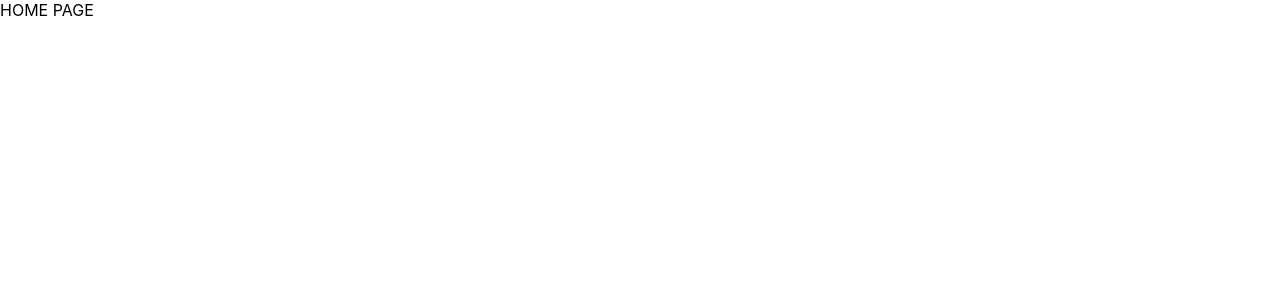
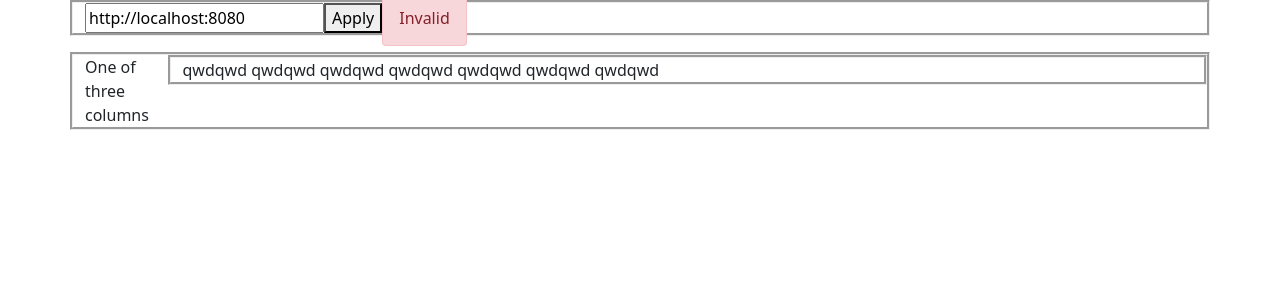
Before and after one commit to adgs85/mon-frontend, a React app: page / in a window 1280 px wide. Shown: the top 300 px of the page. Built offline with nearby package versions, Linux system fonts and the light colour scheme.

Commit message:
initial home page + added url-parse package

```diff
--- a/package.json
+++ b/package.json
@@ -57,6 +57,7 @@
     "tailwindcss": "^3.0.2",
     "terser-webpack-plugin": "^5.2.5",
     "typescript": "^4.6.2",
+    "url-parse": "^1.5.10",
     "web-vitals": "^2.1.4",
     "webpack": "^5.64.4",
     "webpack-dev-server": "^4.6.0",
--- a/src/App.tsx
+++ b/src/App.tsx
@@ -1,7 +1,5 @@
 import React from 'react';
-import logo from './logo.svg';
 import './App.css';
-import { Comp1 } from './components/test/Comp1';
 import { HomePage } from './components/main/HomePage';
 
 function App() {
--- a/src/components/main/HomePage.tsx
+++ b/src/components/main/HomePage.tsx
@@ -1,10 +1,56 @@
 import React from "react";
 
 
-export class HomePage extends React.PureComponent<any, {date: Date}> {
+
+const defaultServerUrl="http://localhost:8080"
+
+export interface HomePageState{
+    serverUrl: string | undefined
+}
+
+export interface HomePageProps{
+
+}
+
+export class HomePage extends React.PureComponent<HomePageProps, HomePageState> {
+
+    serverUrlInternal=defaultServerUrl
+
+    serverUrinputRef = React.createRef<HTMLInputElement>()
+
+    constructor(props: HomePageProps){
+        super(props)
+        this.state = {
+            serverUrl: defaultServerUrl
+        }
+    }
+
+    applyServerUrlInternal(){
+        this.setState({
+            serverUrl: this.serverUrinputRef.current?.value
+        })
+    }
+
+
     render (){
-        return <div>
-            HOME PAGE
-        </div>
+        return <div className="container">
+                    <p>
+                        <div className="row align-items-start" style={{borderStyle: 'groove'}}>
+                            <div className="col-6">
+                                <input defaultValue={defaultServerUrl} ref={this.serverUrinputRef}></input>
+                                <button onClick={this.applyServerUrlInternal}>Apply</button>
+                                <span className="alert alert-danger">Invalid</span>
+                            </div>
+                        </div>
+                    </p>
+                    <p>
+                    <div className="row align-items-start" style={{borderStyle: 'groove'}}>
+                        <div className="col-1">
+                            One of three columns
+                        </div>
+                        <div className="col-11" style={{borderStyle: 'groove'}}> qwdqwd qwdqwd qwdqwd qwdqwd qwdqwd qwdqwd qwdqwd </div>
+                    </div>
+                    </p>
+            </div>
     }
 }
--- a/src/index.css
+++ /dev/null
@@ -1,13 +0,0 @@
-body {
-  margin: 0;
-  font-family: -apple-system, BlinkMacSystemFont, 'Segoe UI', 'Roboto', 'Oxygen',
-    'Ubuntu', 'Cantarell', 'Fira Sans', 'Droid Sans', 'Helvetica Neue',
-    sans-serif;
-  -webkit-font-smoothing: antialiased;
-  -moz-osx-font-smoothing: grayscale;
-}
-
-code {
-  font-family: source-code-pro, Menlo, Monaco, Consolas, 'Courier New',
-    monospace;
-}
--- a/src/index.tsx
+++ b/src/index.tsx
@@ -1,6 +1,6 @@
 import React from 'react';
 import ReactDOM from 'react-dom';
-import './index.css';
+import 'bootstrap/dist/css/bootstrap.min.css';
 import App from './App';
 import reportWebVitals from './reportWebVitals';
 
```
Also changed, not shown: 1 other file (tests, documents, lock files or other folders).
